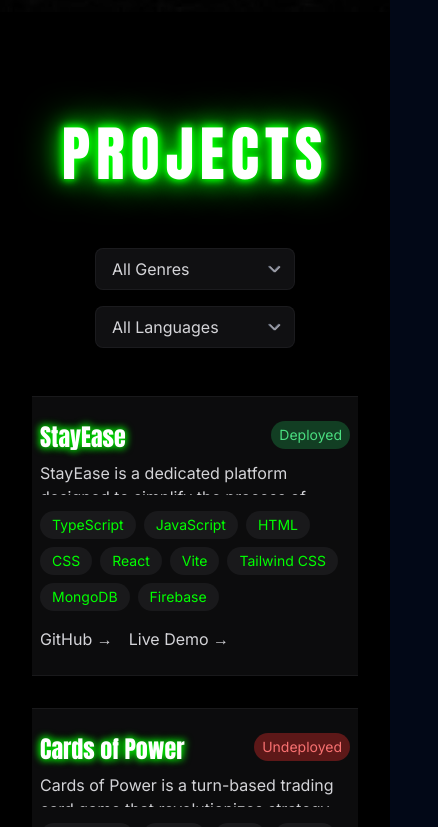
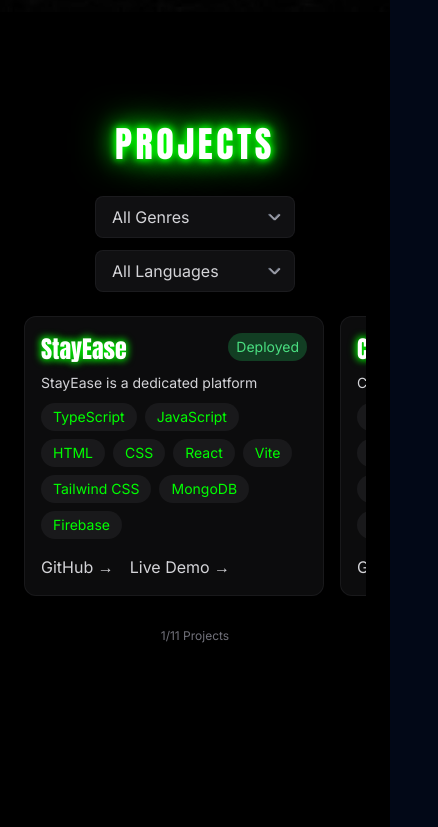
Before and after one commit to MannLester/PortfolioWebsite, a Next.js app: page / in a window 390 px wide. Shown: the part 2520-3347 px from the top of the page, 438 px wide, since content can reach past the window. Built offline with nearby package versions, Linux system fonts and the light colour scheme.

Commit message:
Project Page Mobile VIew

```diff
--- a/src/components/sections/ProjectPage.tsx
+++ b/src/components/sections/ProjectPage.tsx
@@ -2,7 +2,7 @@
 
 import { motion, AnimatePresence } from 'framer-motion';
 import { Anton } from 'next/font/google';
-import { useState, useEffect } from 'react';
+import React, { useState, useEffect, useRef } from 'react';
 import { useModal } from '@/context/ModalContext';
 import Link from 'next/link';
 
@@ -433,8 +433,8 @@ const ProjectCard: React.FC<{ project: Project }> = ({ project }) => {
                 exit={{ opacity: 0, x: -50 }}
                 transition={{ duration: 0.5 }}
                 onClick={handleOpenModal}
-                className="bg-zinc-900/50 backdrop-blur-sm rounded-xl p-6 hover:bg-zinc-800/50 transition-all duration-300
-                           border border-zinc-800/50 hover:border-zinc-700/50 group w-[360px] h-[280px] flex flex-col cursor-pointer"
+                className="bg-zinc-900/50 backdrop-blur-sm rounded-xl p-4 md:p-6 hover:bg-zinc-800/50 transition-all duration-300
+                           border border-zinc-800/50 hover:border-zinc-700/50 group w-full h-[280px] flex flex-col cursor-pointer"
             >
                 <div className="flex justify-between items-start mb-2">
                     <h3 className={`${anton.className} text-2xl text-white [text-shadow:0_0_7px_#00FF00,0_0_10px_#00FF00]`}>
@@ -446,7 +446,7 @@ const ProjectCard: React.FC<{ project: Project }> = ({ project }) => {
                         </span>
                     </div>
                 </div>
-                <p className="text-zinc-300 mb-4 line-clamp-2">{project.description}</p>
+                <p className="text-zinc-300 text-sm md:text-base mb-3 md:mb-4 line-clamp-2">{project.description}</p>
                 <div className="flex flex-wrap gap-2 mb-4">
                     {project.technologies.map((tech, i) => (
                         <span
@@ -500,7 +500,7 @@ const ProjectCard: React.FC<{ project: Project }> = ({ project }) => {
                             transition={{ type: "spring", damping: 25, stiffness: 400 }}
                             className="fixed inset-0 flex items-center justify-center z-50"
                         >
-                            <div className="w-[420px] h-[570px] bg-zinc-900/95 backdrop-blur-sm rounded-xl p-6 border border-zinc-800/50">
+                            <div className="w-[90vw] max-w-[420px] h-[90vh] max-h-[570px] overflow-y-auto bg-zinc-900/95 backdrop-blur-sm rounded-xl p-4 md:p-6 border border-zinc-800/50">
                                 <div className="flex flex-col h-full">
                                     <div className="flex justify-between items-start mb-4">
                                         <h2 className={`${anton.className} text-xl text-white [text-shadow:0_0_7px_#00FF00,0_0_10px_#00FF00]`}>
@@ -591,7 +591,13 @@ const ProjectPage = () => {
     const [selectedGenre, setSelectedGenre] = useState<string | null>(null);
     const [selectedLanguage, setSelectedLanguage] = useState<string | null>(null);
     const [direction, setDirection] = useState(0);
+    const [isMobile, setIsMobile] = useState(false);
+    const [currentMobileProject, setCurrentMobileProject] = useState(1);
 
+    // Reference to the scroll container
+    const scrollContainerRef = useRef<HTMLDivElement>(null);
+
+    // Filter projects based on selected filters
     const filteredProjects = projects.filter(project => {
         const matchesGenre = !selectedGenre || project.genre === selectedGenre;
         const matchesLanguage = !selectedLanguage || project.language === selectedLanguage;
@@ -604,6 +610,66 @@ const ProjectPage = () => {
         currentPage * projectsPerPage,
         (currentPage + 1) * projectsPerPage
     );
+
+    // Handle responsive layout detection
+    useEffect(() => {
+        const checkMobile = () => {
+            setIsMobile(window.innerWidth < 768);
+        };
+
+        // Check on initial render
+        checkMobile();
+
+        // Add event listener for window resize
+        window.addEventListener('resize', checkMobile);
+
+        // Cleanup
+        return () => window.removeEventListener('resize', checkMobile);
+    }, []);
+
+    // Track which project is currently visible in mobile view
+    useEffect(() => {
+        if (!isMobile || !scrollContainerRef.current) return;
+
+        const scrollContainer = scrollContainerRef.current;
+        let scrollTimeout: NodeJS.Timeout;
+
+        const handleScroll = () => {
+            if (!scrollContainer) return;
+
+            // Clear any existing timeout to debounce the scroll event
+            clearTimeout(scrollTimeout);
+
+            // Set a timeout to update the counter after scrolling stops
+            scrollTimeout = setTimeout(() => {
+                const scrollPosition = scrollContainer.scrollLeft;
+                const cardWidth = 300; // Width of each card including margin
+
+                // Calculate which project is currently most visible
+                const projectIndex = Math.floor(scrollPosition / cardWidth);
+
+                // Add 1 for human-readable index (1-based instead of 0-based)
+                // and ensure it doesn't exceed the number of projects
+                const newIndex = Math.min(Math.max(projectIndex + 1, 1), filteredProjects.length || 1);
+                setCurrentMobileProject(newIndex);
+            }, 50); // Small delay to ensure accurate position after scroll momentum
+        };
+
+        // Add event listeners for both scroll and touch events
+        scrollContainer.addEventListener('scroll', handleScroll, { passive: true });
+        scrollContainer.addEventListener('touchend', handleScroll, { passive: true });
+        window.addEventListener('resize', handleScroll, { passive: true });
+
+        // Force an update when the component mounts
+        setTimeout(handleScroll, 100);
+
+        return () => {
+            clearTimeout(scrollTimeout);
+            scrollContainer.removeEventListener('scroll', handleScroll);
+            scrollContainer.removeEventListener('touchend', handleScroll);
+            window.removeEventListener('resize', handleScroll);
+        };
+    }, [isMobile, filteredProjects.length]);
 
     const handlePrevPage = () => {
         setDirection(-1);
@@ -635,7 +701,7 @@ const ProjectPage = () => {
             {/* Content Container */}
             <div className="relative z-10 container mx-auto px-4">
                 <motion.h1
-                    className={`${anton.className} tracking-widest text-6xl font-bold mb-16 text-white text-center [text-shadow:0_0_7px_#00FF00,0_0_10px_#00FF00,0_0_21px_#00FF00,0_0_42px_#00FF00]`}
+                    className={`${anton.className} tracking-widest text-4xl md:text-6xl font-bold mb-8 md:mb-16 text-white text-center [text-shadow:0_0_7px_#00FF00,0_0_10px_#00FF00,0_0_21px_#00FF00,0_0_42px_#00FF00]`}
                     initial={{ opacity: 0 }}
                     animate={{ opacity: 1 }}
                     transition={{ duration: 1 }}
@@ -644,7 +710,7 @@ const ProjectPage = () => {
                 </motion.h1>
 
                 {/* Filters */}
-                <div className="mb-12 flex flex-wrap gap-4 justify-center items-center">
+                <div className="mb-6 md:mb-12 flex flex-wrap gap-3 md:gap-4 justify-center items-center">
                     <SelectFilter
                         value={selectedGenre}
                         options={genres}
@@ -666,12 +732,14 @@ const ProjectPage = () => {
                 </div>
 
                 {/* Projects Grid with Navigation */}
-                <div className="relative mx-auto max-w-7xl px-4 lg:px-20">
+                <div className="relative mx-auto max-w-7xl px-2 md:px-4 lg:px-20">
                     <div className="overflow-hidden">
                         <AnimatePresence mode="wait" custom={direction}>
+                            {!isMobile ? (
+                                /* Desktop View - Grid Layout */
                                 <motion.div
-                                key={currentPage}
-                                className="grid grid-cols-1 md:grid-cols-2 lg:grid-cols-3 gap-8 justify-items-center"
+                                    key={`desktop-view-${currentPage}`}
+                                    className="grid md:grid-cols-2 lg:grid-cols-3 gap-8 justify-items-center"
                                     custom={direction}
                                     variants={variants}
                                     initial="enter"
@@ -683,12 +751,57 @@ const ProjectPage = () => {
                                     }}
                                 >
                                     {currentProjects.map((project) => (
-                                    <ProjectCard key={project.title} project={project} />
+                                        <ProjectCard key={`desktop-${project.title}`} project={project} />
                                     ))}
                                 </motion.div>
+                            ) : (
+                                /* Mobile View - Horizontal Scroll */
+                                <motion.div
+                                    key="mobile-view"
+                                    initial={{ opacity: 0 }}
+                                    animate={{ opacity: 1 }}
+                                    exit={{ opacity: 0 }}
+                                    className="w-full"
+                                >
+                                    <div
+                                        ref={scrollContainerRef}
+                                        className="overflow-x-auto pb-6 -mx-4 px-4 scrollbar-hide scroll-smooth"
+                                        style={{ scrollSnapType: 'x mandatory' }}
+                                        onScroll={(e) => {
+                                            // Direct event handler for immediate feedback
+                                            const container = e.currentTarget;
+                                            const scrollPosition = container.scrollLeft;
+                                            const cardWidth = 300; // Width of each card
+                                            const projectIndex = Math.floor(scrollPosition / cardWidth);
+                                            const newIndex = Math.min(Math.max(projectIndex + 1, 1), filteredProjects.length);
+                                            if (newIndex !== currentMobileProject) {
+                                                setCurrentMobileProject(newIndex);
+                                            }
+                                        }}
+                                    >
+                                        <div className="flex space-x-4 w-max">
+                                            {filteredProjects.map((project, index) => (
+                                                <div
+                                                    key={`mobile-${project.title}`}
+                                                    className="w-[300px] flex-shrink-0"
+                                                    style={{ scrollSnapAlign: 'center' }}
+                                                    id={`project-card-${index}`}
+                                                >
+                                                    <ProjectCard key={`mobile-card-${project.title}`} project={project} />
+                                                </div>
+                                            ))}
+                                        </div>
+                                    </div>
+                                    <div className="text-center text-xs text-zinc-500 mt-2">
+                                        <span>{filteredProjects.length > 0 ? `${currentMobileProject}/${filteredProjects.length} Projects` : 'No projects found'}</span>
+                                    </div>
+                                </motion.div>
+                            )}
                         </AnimatePresence>
                     </div>
 
+                    {/* Navigation buttons only shown on desktop */}
+                    <div className="hidden md:block">
                         <NavigationButton
                             direction="prev"
                             onClick={handlePrevPage}
@@ -700,9 +813,10 @@ const ProjectPage = () => {
                             disabled={currentPage >= totalPages - 1}
                         />
                     </div>
+                </div>
 
                 {/* Page Indicator */}
-                <div className="flex justify-center gap-2 mt-8">
+                <div className="hidden md:flex justify-center gap-2 mt-8">
                     {Array.from({ length: totalPages }, (_, i) => (
                         <button
                             key={i}
```
Lines whose indentation alone changed are shown as unchanged.
